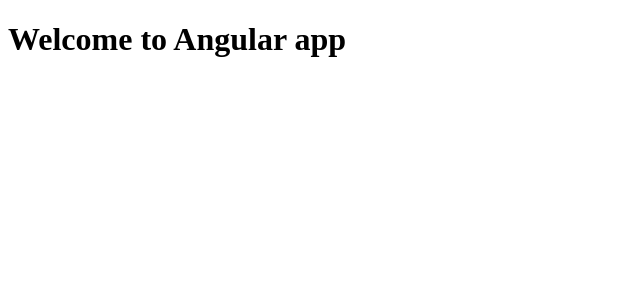
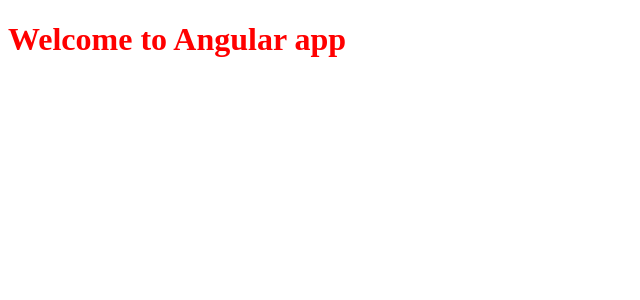
Before and after one commit to cvvkshcv/angular-projects, an Angular app: page / in a window 1280 px wide. Shown: the top 300 px of the page, without its empty margins (0-640 px from the left). Built offline with nearby package versions, Linux system fonts and the light colour scheme.

Commit message:
added some nested style

```diff
--- a/src/app/app.component.html
+++ b/src/app/app.component.html
@@ -1 +1,3 @@
-<h1>Welcome to Angular app</h1>
+<div class="home">
+  <h1>Welcome to Angular app</h1>
+</div>
--- a/src/styles.scss
+++ b/src/styles.scss
@@ -1,4 +1,6 @@
 /* You can add global styles to this file, and also import other style files */
-h2 {
-  color: red;
+.home {
+  h1 {
+    color: red;
+  }
 }
```
